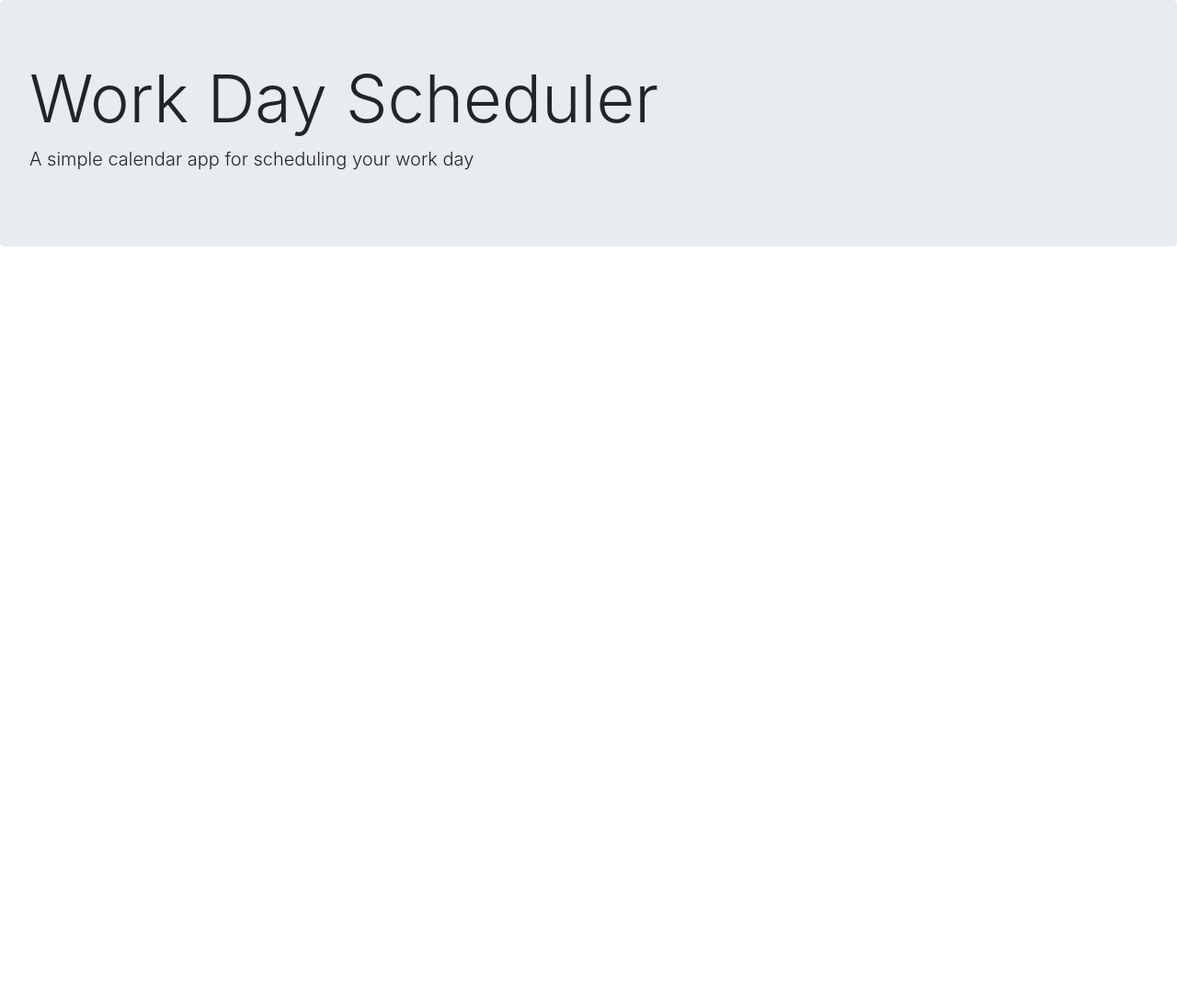
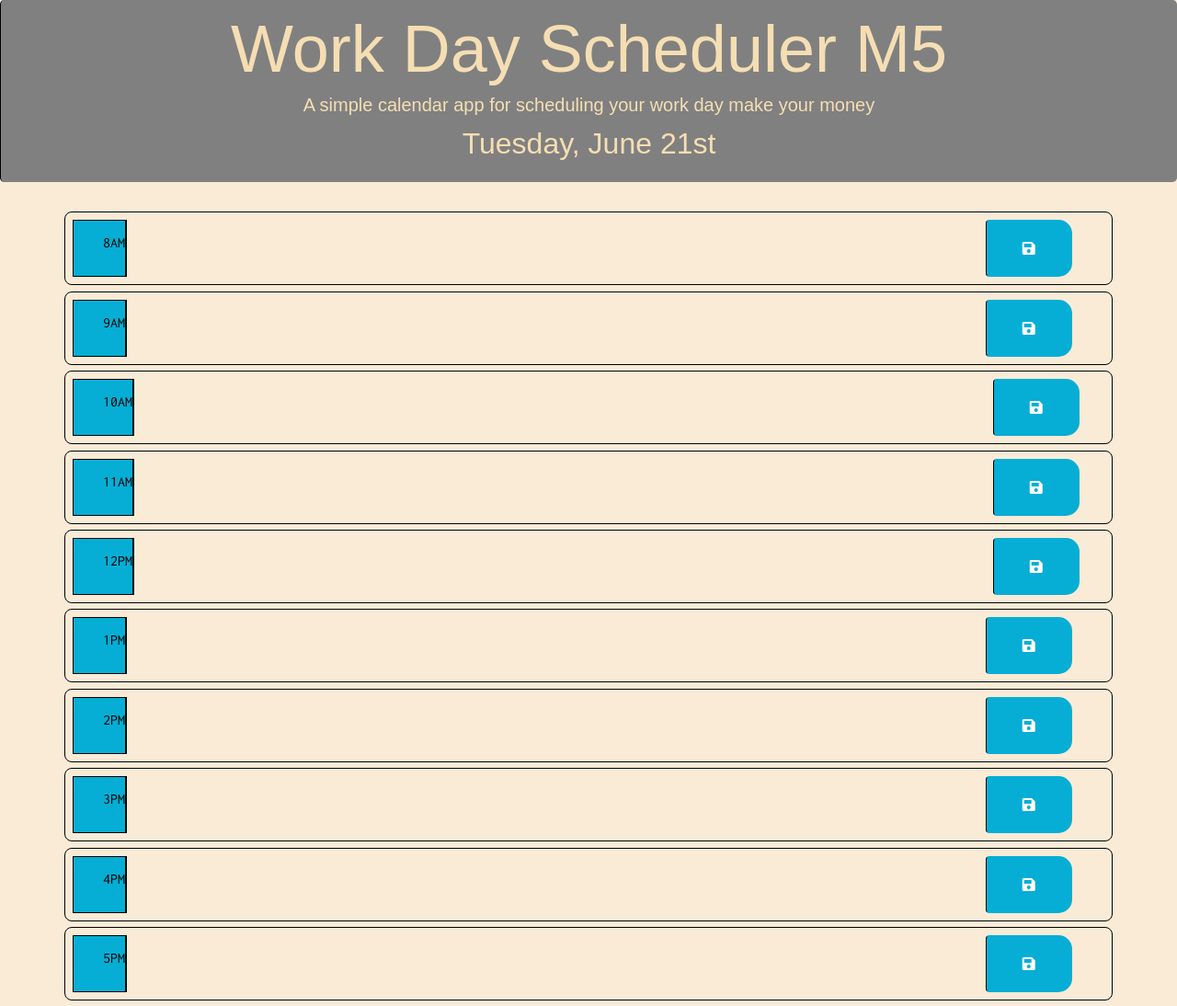
Before and after one commit to jdcarra/workday-scheduler-2, a plain HTML site: page index.html in a window 1280 px wide. Shown: the whole page at 92% size. Before the commit the page ends 800 px from the top, so only its background shows below. Drawn offline with nearby package versions, Linux system fonts and the light colour scheme.

Commit message:
3rd update

```diff
--- a/index.html
+++ b/index.html
@@ -18,21 +18,112 @@
       href="https://fonts.googleapis.com/css?family=Open+Sans&display=swap"
       rel="stylesheet"
     />
-    <link rel="stylesheet" href="style.css" />
-    <title>Work Day Scheduler</title>
+    <link rel="preconnect" href="https://fonts.googleapis.com">
+    <link rel="preconnect" href="https://fonts.gstatic.com" crossorigin>
+    <link href="https://fonts.googleapis.com/css2?family=Hind+Siliguri:wght@500&family=Inconsolata&display=swap" rel="stylesheet">
+    <link rel="stylesheet" href="styles.css">
+    <title>Work Day Scheduler M5</title>
     </head>
+
 
     <body>
       <header class="jumbotron">
-      <h1 class="display-3">Work Day Scheduler</h1>
-      <p class="lead">A simple calendar app for scheduling your work day</p>
+<h1 class="display-3"> Work Day Scheduler M5</h1>
+<P class="lead"> A simple calendar app for scheduling your work day make your money</P>
 <p id="currentDay" class="lead"></p>
 </header>
 <div class="container">
-      <!-- Timeblocks go here -->
+<!-- Timeblocks help by tutor-->
+<div id="block8" class="row timeblocks">
+  <div class="col-md-q hour">
+    8AM
+  </div>
+  <textarea class="col-md-10 text-entry">
+</textarea>
+<button class="btn saveBtn col-md-1"><i class="fas fa-save"></i></button>
+</div>
+
+<div id="block9" class="row timeblocks">
+  <div class="col-md-q hour">
+    9AM
+  </div>
+  <textarea class="col-md-10 text-entry">
+</textarea>
+<button class="btn saveBtn col-md-1"><i class="fas fa-save"></i></button>
+</div>
+
+<div id="block10" class="row timeblocks">
+  <div class="col-md-q hour">
+    10AM
+  </div>
+  <textarea class="col-md-10 text-entry">
+</textarea>
+<button class="btn saveBtn col-md-1"><i class="fas fa-save"></i></button>
+</div>
+
+<div id="block11" class="row timeblocks">
+  <div class="col-md-q hour">
+    11AM
+  </div>
+  <textarea class="col-md-10 text-entry">
+</textarea>
+<button class="btn saveBtn col-md-1"><i class="fas fa-save"></i></button>
+</div>
+
+<div id="block12" class="row timeblocks">
+  <div class="col-md-q hour">
+    12PM
+  </div>
+  <textarea class="col-md-10 text-entry">
+</textarea>
+<button class="btn saveBtn col-md-1"><i class="fas fa-save"></i></button>
+</div>
+
+<div id="block13" class="row timeblocks">
+  <div class="col-md-q hour">
+    1PM
+  </div>
+  <textarea class="col-md-10 text-entry">
+</textarea>
+<button class="btn saveBtn col-md-1"><i class="fas fa-save"></i></button>
+</div>
+<div id="block14" class="row timeblocks">
+  <div class="col-md-q hour">
+    2PM
+  </div>
+  <textarea class="col-md-10 text-entry">
+</textarea>
+<button class="btn saveBtn col-md-1"><i class="fas fa-save"></i></button>
+</div>
+<div id="block15" class="row timeblocks">
+  <div class="col-md-q hour">
+    3PM
+  </div>
+  <textarea class="col-md-10 text-entry">
+</textarea>
+<button class="btn saveBtn col-md-1"><i class="fas fa-save"></i></button>
+</div>
+<div id="block16" class="row timeblocks">
+  <div class="col-md-q hour">
+    4PM
+  </div>
+  <textarea class="col-md-10 text-entry">
+</textarea>
+<button class="btn saveBtn col-md-1"><i class="fas fa-save"></i></button>
+</div>
+
+<div id="block17" class="row timeblocks">
+  <div class="col-md-q hour">
+    5PM
+  </div>
+  <textarea class="col-md-10 text-entry">
+</textarea>
+<button class="btn saveBtn col-md-1"><i class="fas fa-save"></i></button>
+</div>
 </div>
 
 <script src="https://code.jquery.com/jquery-3.4.1.min.js"></script>
     <script src="https://cdnjs.cloudflare.com/ajax/libs/moment.js/2.24.0/moment.min.js"></script>
+    <script src="./js.js"></script>
     </body>
 </html>
--- a/js.js
+++ b/js.js
@@ -0,0 +1,61 @@
+// laod index and css frist
+$(document).ready(function () {
+
+    // VAR FOR DATE FORMANT DAY,MO,DATE
+    var todaysDate = moment().format('dddd, MMMM Do');
+    $("#currentDay").html(todaysDate);
+
+    //gets.row elements from index
+    var rows = document.getElementsByClassName("row");
+    var currentHour = parseInt(moment().format('H'));
+    // creates an arry from each .row element
+    Array.from(rows).forEach(row => {
+        // set html ids to rowhour array
+    var rowIdString = row.id,
+    rowHour;
+    if (rowIdString) {
+       // converts hour/id string to numbers
+       rowHour = parseInt(rowIdString);
+    }
+    if (rowHour) {
+        // compares row id to currect hour and sets color accordingly
+        if (currentHour === rowHour) {
+            // Green
+            setColor(row,"#fff6961");
+        } else if ((currentHour < rowHour)) {
+            //red
+            setColor(row,"#77dd77");
+            //grey
+        } else {
+            setColor(row, "#d3d3d3");
+        }
+         }
+});
+
+// function to save text-entry input to localStorage on save button click
+$(".saveBtn").on("click", function () {
+    console.log ("error")
+// text input to be saved form parent/sibling html text-entry elements
+var tasks =$(this).siblings(".text-entry").val();
+var hour = $(this).parent().attr("id");
+// save tasks to localStorgae
+localStorage.setItem(hour, tasks);
+})
+
+// load local storage saved tasks for each row/hour
+$("#block8 .text-entry").val(localStorage.getItem("block8"));
+$("#block9 .text-entry").val(localStorage.getItem("block9"));
+$("#block10 .text-entry").val(localStorage.getItem("block10"));
+$("#block11 .text-entry").val(localStorage.getItem("block11"));
+$("#block12 .text-entry").val(localStorage.getItem("block12"));
+$("#block13.text-entry").val(localStorage.getItem("block13"));
+$("#block14.text-entry").val(localStorage.getItem("block14"));
+$("#block15 .text-entry").val(localStorage.getItem("block15"));
+$("#block16 .text-entry").val(localStorage.getItem("block16"));
+$("#block17 .text-entry").val(localStorage.getItem("block17"));
+
+// funtions change row element background colors
+function setColor(element,color) {
+    element.style.backgroundColor = color;
+}
+})
--- a/styles.css
+++ b/styles.css
@@ -1,7 +1,8 @@
 body {
-  font-family: 'Open Sans', sans-serif;
+  font-family: 'open sans', sans-serif;
   font-size: 16px;
   line-height: 1;
+  background-color: antiquewhite;
 }
 
 textarea{
@@ -14,48 +15,58 @@ textarea{
 }
 
 .jumbotron {
+  font-family: 'hind siligurl', sans-serif;
 text-align: center;
-  background-color: transparent;
-  color: black;
-  border-radius: 0;
-  border-bottom: 10px solid black;
+background-color: grey;
+color:wheat;
+border-left: 1px solid black;
+padding: 10px;
+}
+#currentDay {
+  font-size: 32px;
 }
 
-.description{
+.description {
   white-space: pre-wrap;
 }
-
  .time-block{
   text-align: center;
-  border-radius: 15px;
+  border-radius: 15 px;
  }
-
-.row {
+ .row{
   white-space: pre-wrap;
   height: 80px;
-  border-top: 1px solid white;;
+  border-top: 1px solid black;
+  padding: 0.5em;
+  margin-bottom: 0.4em;
+  border: 1px solid black;
+  border-radius: 0.5em;
  }
-
-.hour {
-  background-color: #ffffff;
-  color: #000000;
-  border-top: 1px dashed #000000;
+ .hour{
+  font-family: inconsolata, momospace;
+  background-color: #06AED5;
+  font-size: 16px;
+  color:#000000;
+  border: 1px solid #000;
+  text-align: center;
  }
 
  .past {
-  background-color: #d3d3d3;
-  color: white;
+  background-color: azure;
+  color:white;
+ }
+ .past {
+  background-color: #d3e3d3;
+  color:white;
+ }
+ .present {
+  background-color: #ff6961;
+  color:white
+ }
+ .future {
+  background-color: #77dd77;
 }
 
-.present {
-  background-color: #ff6961;
-  color: white;
-}
-
-.future {
-  background-color: #77dd77;
-  color: white;
-}
 
 .saveBtn {
   border-left: 1px solid black;
```
Lines whose indentation alone changed are shown as unchanged.
